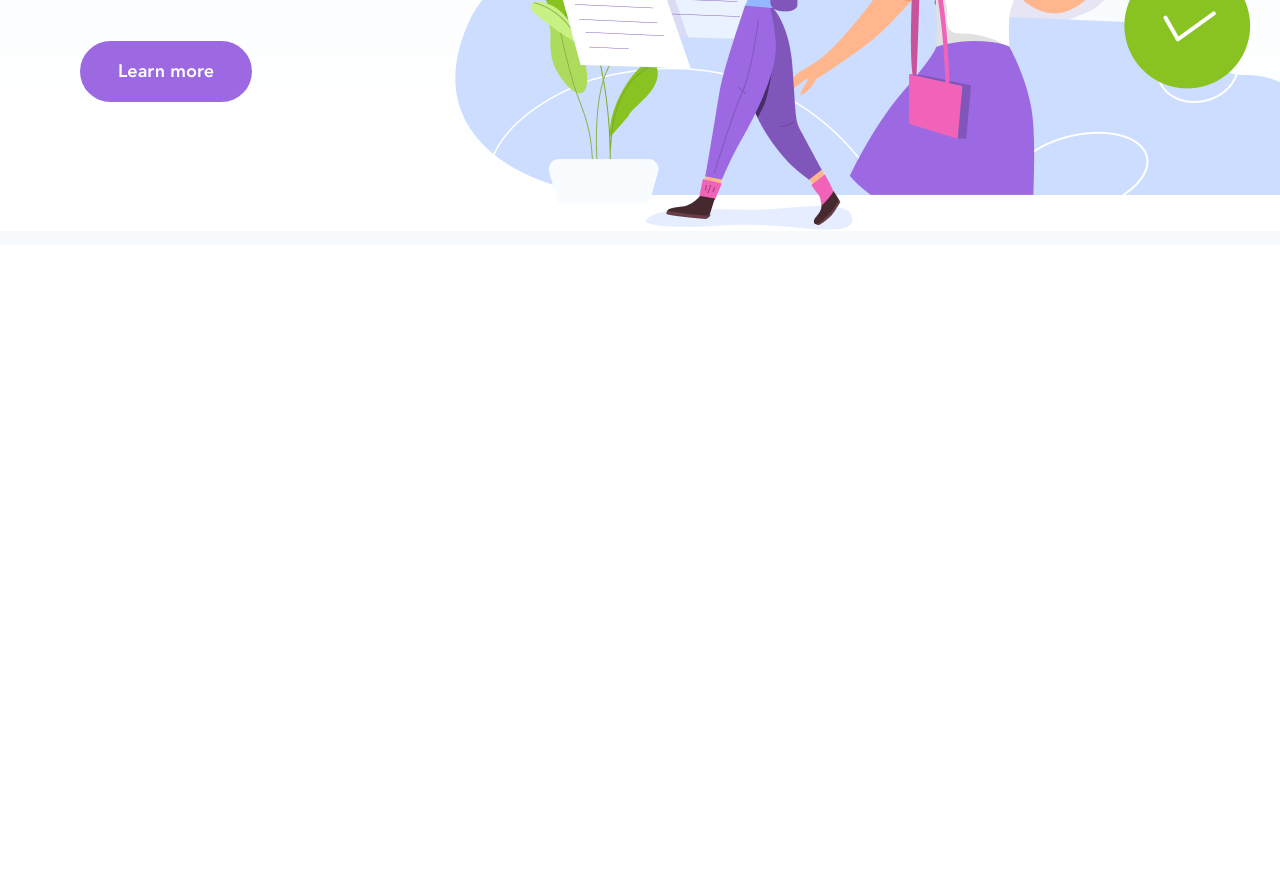
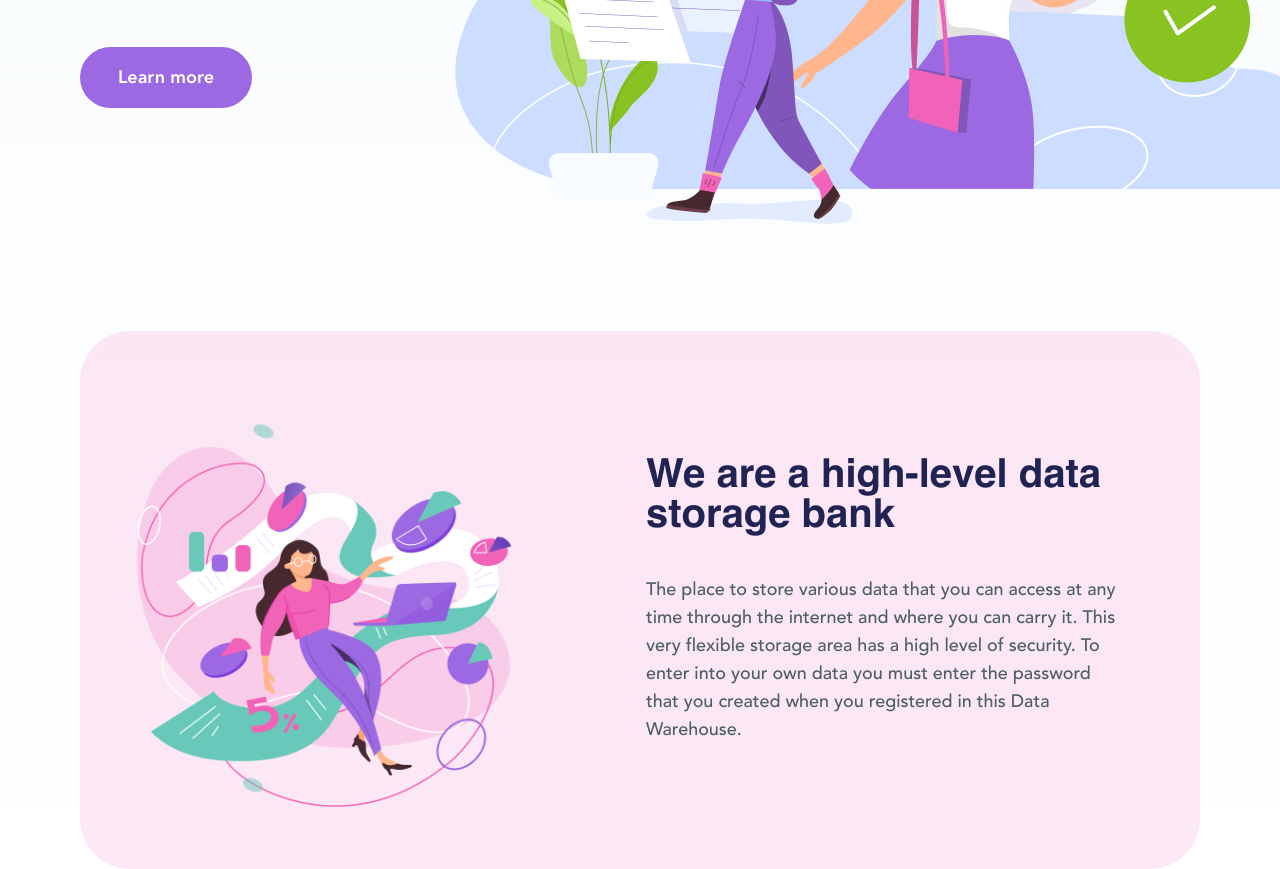
Before and after one commit to Olya3096/services-website-html-css, a plain HTML site: page index.html in a window 1280 px wide. Shown: the part 569-1438 px from the top of the page. Before the commit the page ends 814 px from the top, so only its background shows below. Drawn offline with Linux system fonts and the light colour scheme.

Commit message:
add html first section 'info-section' and styles, responsive

```diff
--- a/index.html
+++ b/index.html
@@ -34,11 +34,28 @@
               security, so you can store your data here safely but not be afraid
               of being stolen by others.
             </h2>
-            <a class="btn-learn-more">Learn more</a>
+            <a href="#info-section" class="btn-learn-more">Learn more</a>
             <div class="header-img"></div>
           </div>
         </section>
       </div>
     </header>
+    <main>
+      <section id="info-section" class="container info-section">
+        <div class="img-info-section"></div>
+        <div class="container-title-text-info-section">
+          <h2 class="title-info-section">
+            We are a high-level data storage bank
+          </h2>
+          <p class="text-info-section">
+            The place to store various data that you can access at any time
+            through the internet and where you can carry it. This very flexible
+            storage area has a high level of security. To enter into your own
+            data you must enter the password that you created when you
+            registered in this Data Warehouse.
+          </p>
+        </div>
+      </section>
+    </main>
   </body>
 </html>
--- a/style.css
+++ b/style.css
@@ -138,7 +138,7 @@ body {
   border-radius: 50px;
   border: 2px solid white;
   cursor: pointer;
-  transition-duration: 0.5s;
+  transition-duration: 0.2s;
 }
 
 .arrow-for-btn {
@@ -167,6 +167,7 @@ body {
   font-family: "Helvetica";
   font-weight: 700;
   font-size: 20px;
+  color: rgb(33, 35, 83);
   width: 300px;
   margin-bottom: 50px;
 }
@@ -175,6 +176,8 @@ body {
   font-family: "Avenir";
   font-weight: 500;
   font-size: 14px;
+  line-height: 28px;
+  color: rgba(75, 93, 104);
   width: 300px;
   margin-bottom: 250px;
 }
@@ -188,6 +191,7 @@ body {
   font-family: "Avenir";
   font-weight: 700;
   font-size: 14px;
+  text-decoration: none;
   transition-duration: 0.3s;
 }
 
@@ -202,6 +206,46 @@ body {
   top: 200px;
 }
 
+.info-section {
+  padding: 10px 0;
+  background-color: rgba(240, 99, 184, 0.15);
+  border-radius: 50px;
+  display: flex;
+  flex-direction: column;
+  align-items: center;
+  gap: 22px;
+}
+
+.img-info-section {
+  width: 300px;
+  height: 300px;
+  background-image: url(./images/img2.png);
+  background-size: contain;
+  background-repeat: no-repeat;
+}
+
+.container-title-text-info-section {
+  padding: 10px 0;
+  text-align: center;
+}
+
+.title-info-section {
+  width: 300px;
+  font-family: "Helvetica";
+  font-size: 20px;
+  font-weight: 700;
+  margin-bottom: 20px;
+  color: rgb(33, 35, 83);
+}
+
+.text-info-section {
+  width: 300px;
+  font-family: "Avenir";
+  font-size: 14px;
+  font-weight: 500;
+  line-height: 28px;
+  color: rgb(75, 93, 104);
+}
 @media (hover: hover) {
   .logo:hover .first-logo-element {
     width: 20px;
@@ -252,6 +296,7 @@ body {
 
   .header {
     height: calc(100vh - 165px);
+    margin-bottom: 50px;
   }
 
   .main-title {
@@ -272,6 +317,22 @@ body {
   .header-img {
     width: 500px;
     height: 250px;
+  }
+
+  .img-info-section {
+    width: 500px;
+    height: 540px;
+  }
+
+  .title-info-section {
+    width: 500px;
+    font-size: 26px;
+    margin-bottom: 40px;
+  }
+
+  .text-info-section {
+    width: 500px;
+    font-size: 20px;
   }
 }
 
@@ -332,6 +393,33 @@ body {
     top: 200px;
     left: 200px;
   }
+
+  .info-section {
+    flex-direction: row;
+    gap: 42px;
+  }
+
+  .img-info-section {
+    width: 350px;
+    height: 370px;
+  }
+
+  .title-info-section {
+    width: 330px;
+    font-size: 30px;
+    margin-bottom: 40px;
+  }
+
+  .text-info-section {
+    width: 320px;
+    font-size: 16px;
+    font-weight: 500;
+  }
+
+  .container-title-text-info-section {
+    padding: 75px 0;
+    text-align: start;
+  }
 }
 
 @media (min-width: 1200px) {
@@ -358,6 +446,7 @@ body {
 
   .header {
     height: calc(100vh - 120px);
+    margin-bottom: 100px;
   }
 
   .main-title {
@@ -378,4 +467,31 @@ body {
     top: 96px;
     left: 360px;
   }
+
+  .info-section {
+    padding: 30px 0;
+    gap: 62px;
+  }
+
+  .img-info-section {
+    width: 504px;
+    height: 478px;
+  }
+
+  .container-title-text-info-section {
+    padding: 95px 0;
+    text-align: start;
+  }
+
+  .title-info-section {
+    width: 475px;
+    font-size: 40px;
+    margin-bottom: 40px;
+  }
+
+  .text-info-section {
+    width: 475px;
+    font-size: 18px;
+    font-weight: 500;
+  }
 }
```
